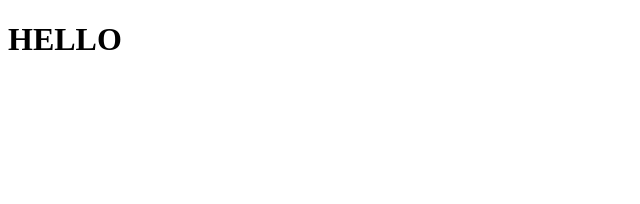
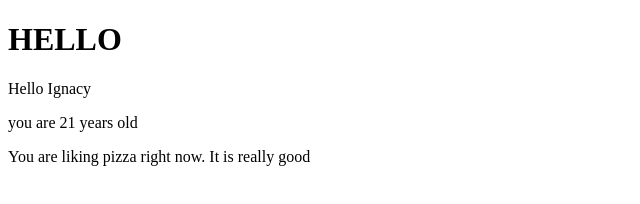
Before and after one commit to ignacy21/learning_JS, a plain HTML site: page index.html in a window 1280 px wide. Shown: the whole page, without its empty margins (0-640 px from the left). Drawn offline with Linux system fonts and the light colour scheme.

Commit message:
variables

```diff
--- a/index.html
+++ b/index.html
@@ -7,6 +7,9 @@
 </head>
 <body>
 <h1>HELLO</h1>
+<p id="p1">p1</p>
+<p id="p2">p2</p>
+<p id="p3">p3</p>
 <script src="index.js">
 
 </script>
--- a/index.js
+++ b/index.js
@@ -1,5 +1,16 @@
-console.log("I like pizza!");
-console.log("It is really good");
+// window.alert("WARNING!!! \nYOU HAVE BEEN ALERT")
 
-window.alert("I REALLY LIKE PIZZA")
-// This is a comment
+let age = 21;
+let name = "Ignacy";
+let surname = "I_(II)_I";
+let liking_pizza = true;
+
+console.log(age);
+console.log(name + " " + surname);
+if (liking_pizza) {
+    liking_pizza = "You are liking pizza right now. \nIt is really good";
+}
+
+document.getElementById("p1").innerHTML = "Hello " + name;
+document.getElementById("p2").innerHTML = "you are " + age + " years old";
+document.getElementById("p3").innerHTML = liking_pizza;
```
